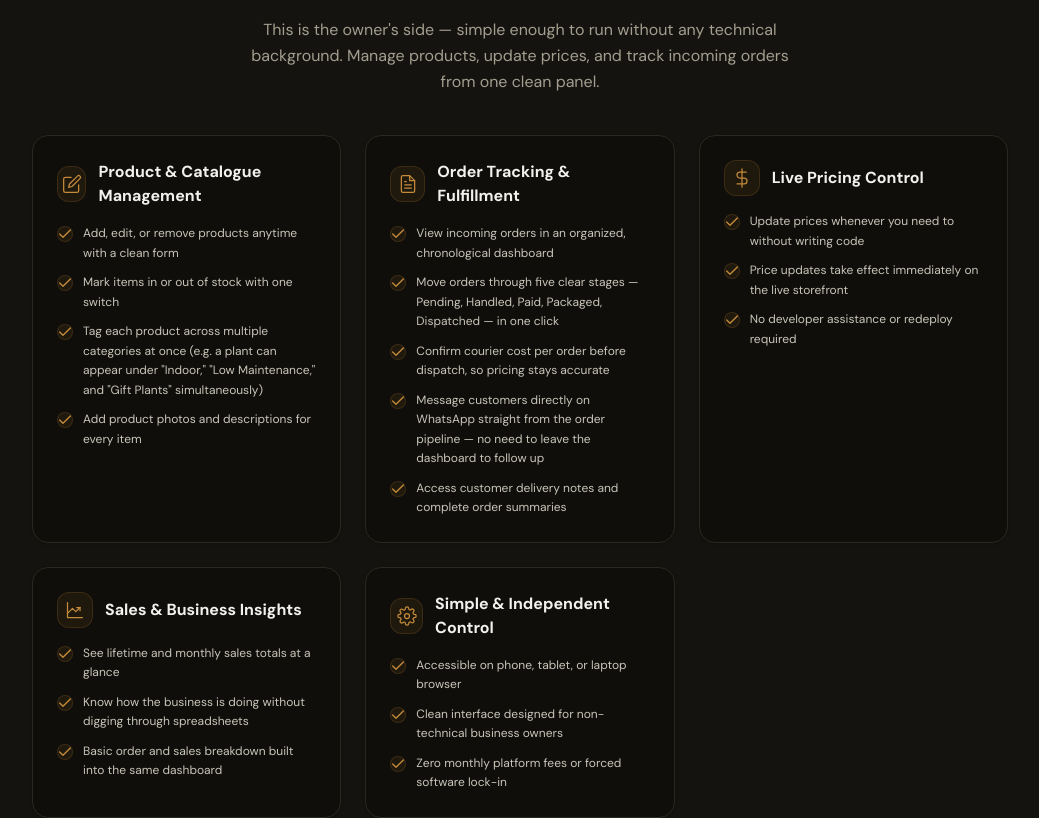
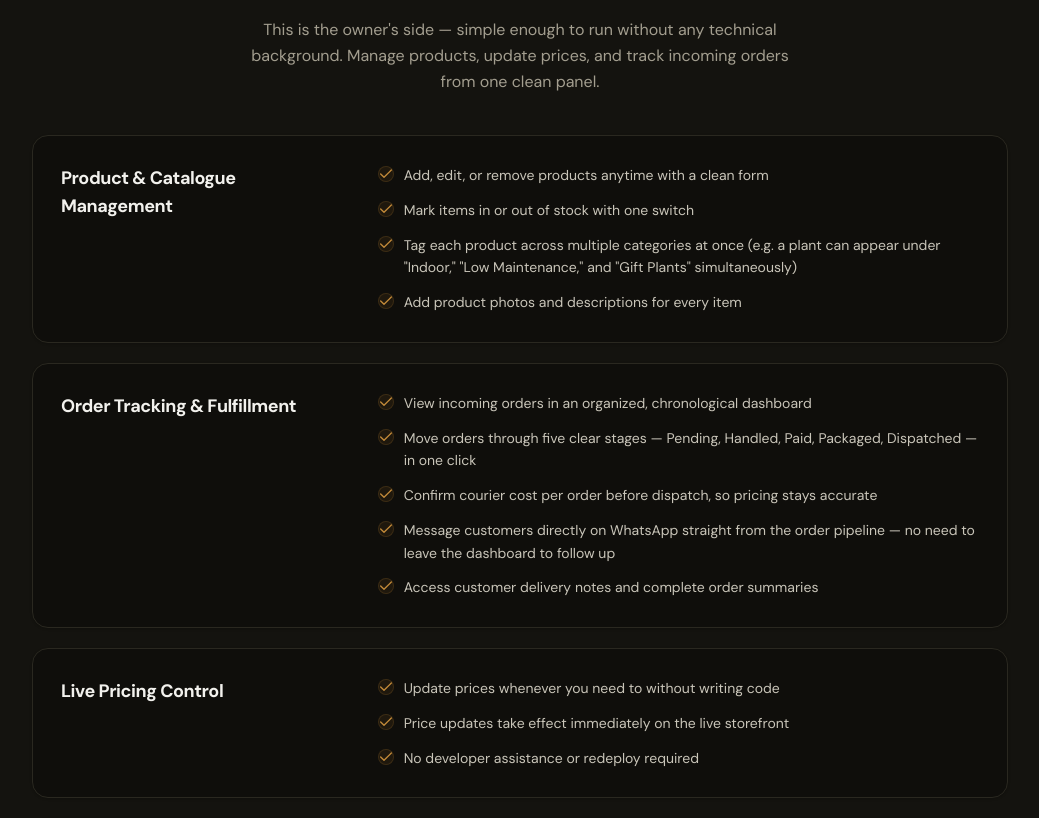
Before and after one commit to elo0008/synera-haritham-garden, a Next.js app: page / in a window 1280 px wide. Shown: the part 3961-4779 px from the top of the page, without its empty margins (120-1159 px from the left). Built offline with nearby package versions, Linux system fonts and the light colour scheme.

Commit message:
feat: rebuild Owner's Side section as two-column card rows

```diff
--- a/app/page.tsx
+++ b/app/page.tsx
@@ -965,27 +965,23 @@ export default function Home() {
               </p>
             </AnimatedSection>
 
-            {/* 5 Structured Feature Groups (No Video) */}
-            <div className="mt-10 grid grid-cols-1 md:grid-cols-2 lg:grid-cols-3 gap-4 sm:gap-6">
+            {/* 5 Two-Column Card Rows */}
+            <div className="mt-10 space-y-4 sm:space-y-5">
               {adminFeatureGroups.map((group, i) => (
-                <AnimatedSection
-                  key={i}
-                  delay={100 + i * 70}
-                  className={i === 4 ? "md:col-span-2 lg:col-span-1" : ""}
-                >
-                  <div className="h-full p-5 sm:p-6 rounded-2xl bg-neutral-950 border border-neutral-800 shadow-sm flex flex-col justify-between card-lift">
-                    <div>
-                      <div className="flex items-center gap-3 mb-4">
-                        <div className="w-9 h-9 rounded-xl bg-brand-500/10 border border-brand-500/20 flex items-center justify-center text-brand-400">
-                          {group.icon}
-                        </div>
-                        <h3 className="text-sm sm:text-base font-bold text-neutral-100">
+                <AnimatedSection key={i} delay={80 + i * 50}>
+                  <div className="rounded-2xl bg-neutral-950 border border-neutral-800 p-5 sm:p-6 md:p-7 shadow-sm">
+                    <div className="grid grid-cols-1 md:grid-cols-3 gap-4 md:gap-8 items-start">
+                      {/* Left column: Heading only */}
+                      <div className="md:col-span-1">
+                        <h3 className="text-base sm:text-lg font-bold text-neutral-100 tracking-tight">
                           {group.title}
                         </h3>
                       </div>
-                      <ul className="space-y-2.5">
+                      {/* Right column: Bullet list */}
+                      <div className="md:col-span-2">
+                        <ul className="space-y-2.5 sm:space-y-3">
                           {group.items.map((item, idx) => (
-                          <li key={idx} className="flex items-start gap-2.5 text-xs text-neutral-300 leading-relaxed">
+                            <li key={idx} className="flex items-start gap-2.5 text-xs sm:text-sm text-neutral-300 leading-relaxed">
                               <span className="w-4 h-4 rounded-full bg-brand-500/10 border border-brand-500/20 text-brand-400 flex items-center justify-center shrink-0 mt-0.5">
                                 <IconCheck />
                               </span>
@@ -993,6 +989,7 @@ export default function Home() {
                             </li>
                           ))}
                         </ul>
+                      </div>
                     </div>
                   </div>
                 </AnimatedSection>
```
Lines whose indentation alone changed are shown as unchanged.
